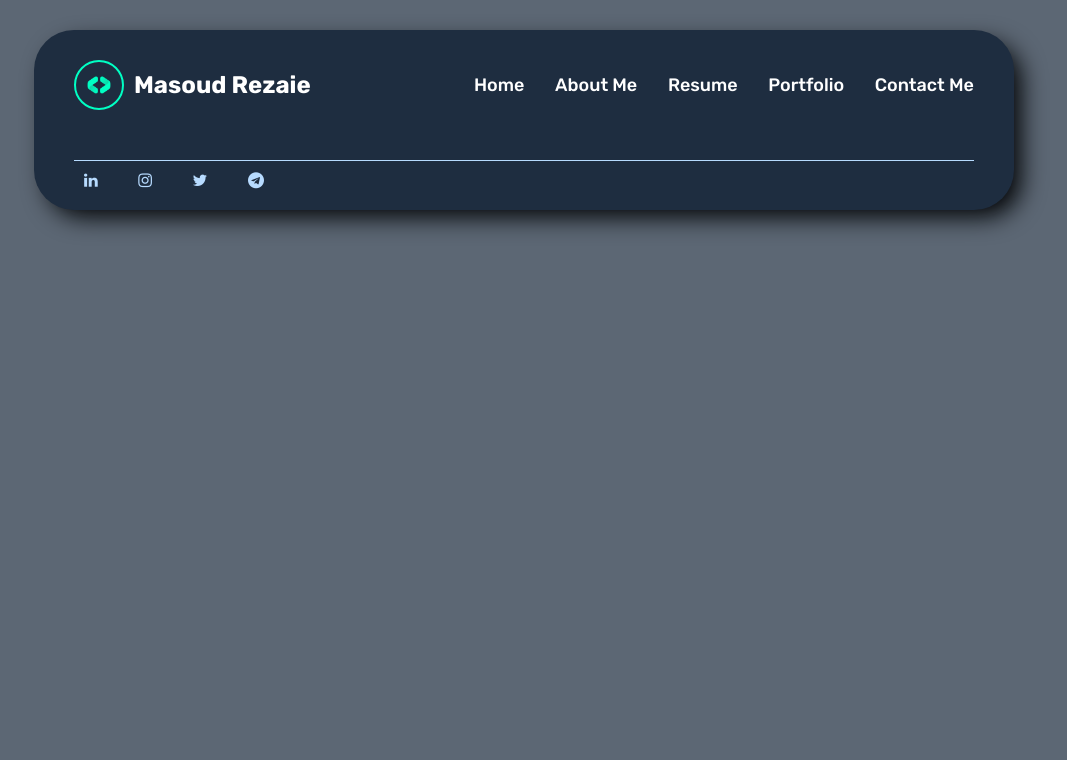
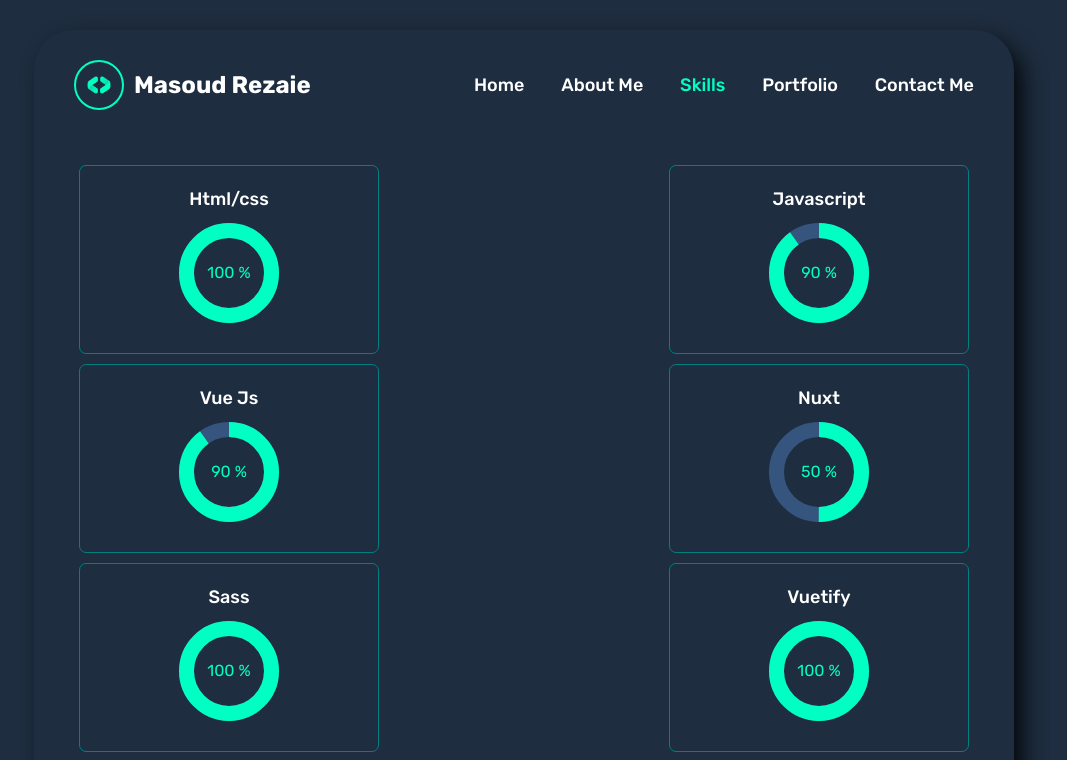
Before and after one commit to masoudrezaie99/cv, a Vue app: page /Skills in a window 1280 px wide. Shown: the top 760 px of the page, without its empty margins (116-1183 px from the left). Built offline with nearby package versions, Linux system fonts and the light colour scheme.

Commit message:
add skills page

```diff
--- a/package.json
+++ b/package.json
@@ -13,7 +13,8 @@
     "bootstrap-vue": "^2.23.1",
     "core-js": "^3.8.3",
     "vue": "^3.4.27",
-    "vue-router": "^4.3.2"
+    "vue-router": "^4.3.2",
+    "vuetify": "^3.6.9"
   },
   "devDependencies": {
     "@babel/core": "^7.12.16",
--- a/src/App.vue
+++ b/src/App.vue
@@ -11,13 +11,23 @@ import NavbarCp from './components/Navbar-cp.vue';
 
 import FooterCp from './components/Footer-cp.vue';
 
+
+
+
+
 export default {
   name: 'App',
+
+
+
   components: {
     NavbarCp,
 
     FooterCp
-  }
+  },
+
+
+
 }
 </script>
 
@@ -32,7 +42,7 @@ export default {
   font-style: normal;
 }
 body{
-  background-color: rgb(30 45 63 / 72%);
+  background-color: #1e2d3f;
 }
 
 #app{
@@ -40,13 +50,7 @@ body{
   overflow:hidden;
   box-shadow: 10px 10px 25px -3px rgb(2, 4, 6);
 
-
 }
-
-
-
-
-
 
 
 
--- a/src/components/Navbar-cp.vue
+++ b/src/components/Navbar-cp.vue
@@ -10,7 +10,7 @@
 
                 <li><router-link to="/">Home</router-link></li>
                 <li><router-link to="/AboutMe">About Me</router-link></li>
-                <li><router-link to="/Resume">Resume</router-link></li>
+                <li><router-link to="/Skills">Skills</router-link></li>
                 <li><router-link to="/Portfolio">Portfolio</router-link></li>
                 <li><router-link to="/ContactMe">Contact Me</router-link></li>
 
@@ -23,7 +23,7 @@
             <a href="javascript:void(0)" class="closebtn" @click="closeNav()"><i class="fa fa-close"></i></a>
             <router-link to="/" @click="closeNav()">Home</router-link>
             <router-link to="/AboutMe" @click="closeNav()">About Me</router-link>
-            <router-link to="/Resume" @click="closeNav()">Resume</router-link>
+            <router-link to="/Skills" @click="closeNav()">Skills</router-link>
             <router-link to="/Portfolio" @click="closeNav()">Portfolio</router-link>
             <router-link to="/ContactMe" @click="closeNav()">Contact Me</router-link>
             </div>
--- a/src/main.js
+++ b/src/main.js
@@ -2,9 +2,15 @@ import { createApp } from 'vue'
 import App from './App.vue'
 import router from './routes'
 
+// Vuetify
+import 'vuetify/styles'
+import { createVuetify } from 'vuetify'
+import * as components from 'vuetify/components'
+import * as directives from 'vuetify/directives'
 
+const vuetify = createVuetify({
+    components,
+    directives,
+  })
 
-
-
-
-createApp(App).use(router).mount('#app')
+createApp(App).use(vuetify).use(router).mount('#app')
--- a/src/routes/index.js
+++ b/src/routes/index.js
@@ -24,6 +24,14 @@ const routes = [
             title:'Contact Me'
         }
 
+    },
+    {
+        path: '/Skills',
+        component:()=> import('../views/Skills-view.vue'),
+        meta:{
+            title:'Skills'
+        }
+
     }
 
 ];
--- a/src/views/Home-view.vue
+++ b/src/views/Home-view.vue
@@ -14,7 +14,7 @@
     </main>
 </template>
 
-<script>
+<script setup>
 
 </script>
 
--- /dev/null
+++ b/src/views/Skills-view.vue
@@ -0,0 +1,175 @@
+<template>
+    <main>
+        <div class="box-container" v-for="skill in skills" :key="skill.id">
+            <p>{{ skill.name }}</p>
+
+            <div class="progressbar-container">
+      <v-progress-circular :model-value="skill.value" :rotate="360" :size="100" :width="15" color="#00ffc3" bg-color="#35557e">
+        <template v-slot:default> {{ skill.value }} % </template>
+      </v-progress-circular>
+    </div>
+
+        </div>
+
+    </main>
+
+  </template>
+
+<script>
+  export default {
+    data () {
+      return {
+
+        skills:[
+            {
+                id:1,
+                name:'Html/css',
+                value:100
+            },
+            {
+                id:2,
+                name:'Javascript',
+                value:90
+            },
+            {
+                id:3,
+                name:'Vue Js',
+                value:90
+            },
+            {
+                id:4,
+                name:'Nuxt',
+                value:50
+            },
+            {
+                id:5,
+                name:'Sass',
+                value:100
+            },
+            {
+                id:6,
+                name:'Vuetify',
+                value:100
+            },
+            {
+                id:7,
+                name:'Bootstrap',
+                value:100
+            },
+            {
+                id:8,
+                name:'Tailwind',
+                value:100
+            },
+            {
+                id:9,
+                name:'Jquery',
+                value:90
+            },
+            {
+                id:10,
+                name:'AJAX',
+                value:100
+            },
+            {
+                id:11,
+                name:'Git',
+                value:100
+            },
+            {
+                id:12,
+                name:'Docker',
+                value:60
+            },
+            {
+                id:13,
+                name:'Linux',
+                value:60
+            },
+            {
+                id:14,
+                name:'Microsoft Sql Server',
+                value:80
+            },
+            {
+                id:15,
+                name:'MySql',
+                value:80
+            },
+            {
+                id:16,
+                name:'Apache Tomcat',
+                value:50
+            },
+            {
+                id:17,
+                name:'Nginx',
+                value:50
+            },
+
+        ]
+
+      }
+    },
+    mounted () {
+
+
+
+    },
+
+  }
+</script>
+
+<style lang="scss" scoped>
+main{
+    display: flex;
+    flex-direction: row;
+    justify-content: space-between;
+    align-items: center;
+    flex-wrap: wrap;
+}
+
+
+.box-container{
+    min-width: 300px;
+    padding: 20px;
+     width: fit-content;
+     display: flex;
+     flex-direction: column;
+     justify-content:space-between;
+     align-items: center;
+     border: 1px solid teal;
+    border-radius: 7px;
+    margin: 5px;
+    cursor: pointer;
+    &:hover{
+        background-color: #021c3b;
+
+    }
+
+     p{
+        color: white;
+        font-size: large;
+        font-weight: 500;
+
+     }
+
+     .progressbar-container{
+        margin: 10px;
+     }
+}
+
+
+
+
+
+
+
+
+@media only screen and (max-width: 768px) {
+    main{
+        flex-direction: column;
+
+    }
+}
+</style>
```
Also changed, not shown: 1 other file (tests, documents, lock files or other folders).
